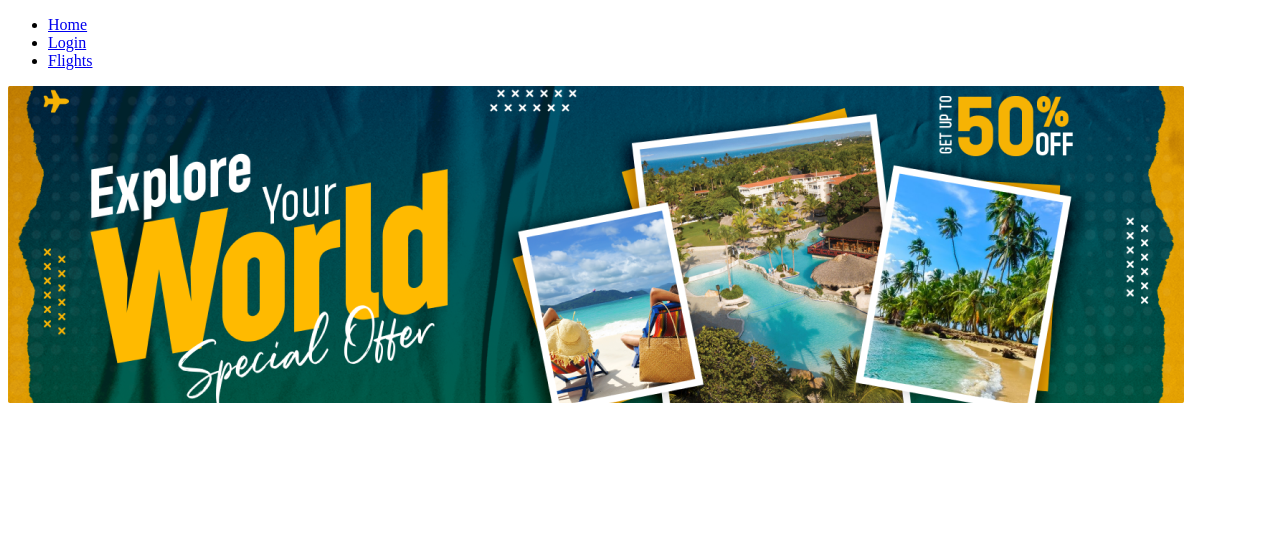
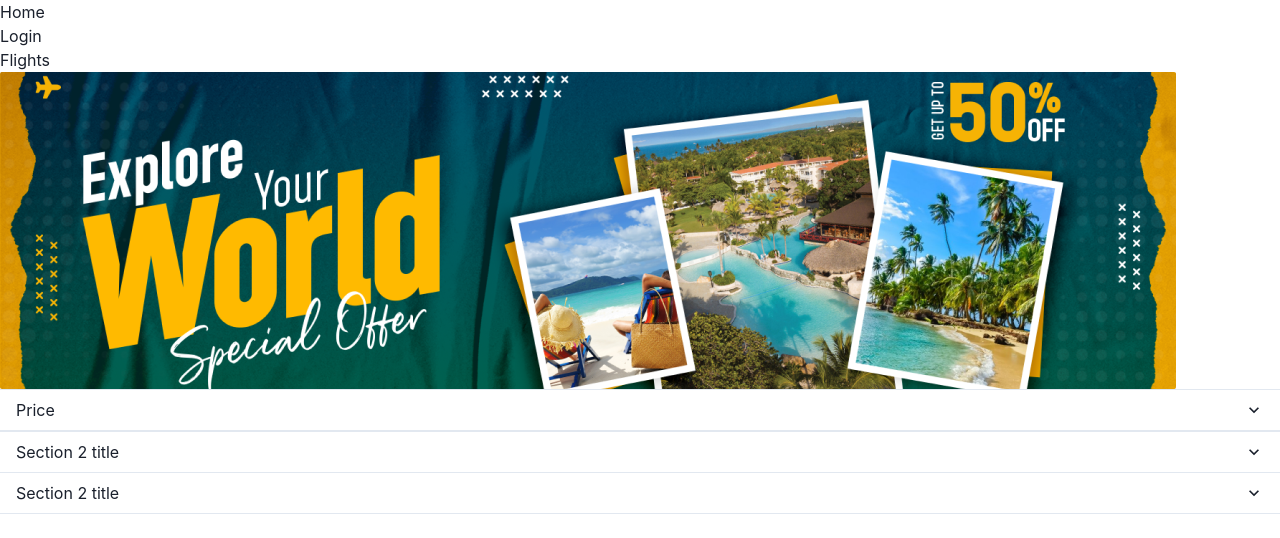
Before and after one commit to wilmer990413/profundizacion-sprint2-modulo2-eflight, a React (Vite) app: page /flights in a window 1280 px wide. Shown: the top 538 px of the page. Built offline with nearby package versions, Linux system fonts and the light colour scheme.

Commit message:
Fisrt Commit
Estructura de filtros de vuelos

```diff
--- a/package.json
+++ b/package.json
@@ -10,7 +10,11 @@
     "preview": "vite preview"
   },
   "dependencies": {
+    "@chakra-ui/react": "^2.8.1",
+    "@emotion/react": "^11.11.1",
+    "@emotion/styled": "^11.11.0",
     "axios": "^1.5.1",
+    "framer-motion": "^10.16.4",
     "react": "^18.2.0",
     "react-dom": "^18.2.0",
     "react-router-dom": "^6.17.0"
--- a/src/main.jsx
+++ b/src/main.jsx
@@ -2,9 +2,13 @@ import React from 'react'
 import ReactDOM from 'react-dom/client'
 import NavRoutes from './routes/routes.jsx';
 import {BrowserRouter} from "react-router-dom";
+import { ChakraProvider } from '@chakra-ui/react'
 
 ReactDOM.createRoot(document.getElementById('root')).render(
-  <BrowserRouter>
-    <NavRoutes />
-  </BrowserRouter>,
+  <ChakraProvider>
+    <BrowserRouter>
+      <NavRoutes />
+    </BrowserRouter>
+  </ChakraProvider>
+  ,
 )
--- a/src/pages/flights/flights.jsx
+++ b/src/pages/flights/flights.jsx
@@ -1,13 +1,120 @@
-import React from 'react';
+import {React, useState} from 'react';
 import exploreWorld from '../../../public/exploreYourWorld.png';
+import {
+    Accordion,
+    AccordionItem,
+    AccordionButton,
+    AccordionPanel,
+    AccordionIcon,
+    Box,
+    Slider,
+    SliderTrack,
+    SliderFilledTrack,
+    SliderThumb,
+    SliderMark,
+    Radio,
+    RadioGroup,
+    Stack,
+} from '@chakra-ui/react'
 
 function Flights() {
+    const [sliderValue, setSliderValue] = useState(50)
+    const labelStyles = {
+        mt: '2',
+        ml: '-2.5',
+        fontSize: 'sm',
+    }
+    const [value, setValue] = useState('1')
     return (
         <main>
             <section>
-                <img src={exploreWorld} alt="" />
+                <figure>
+                    <img src={exploreWorld} alt="Image Special Offer" />
+                </figure>
             </section>
             <section>
+                <article>
+                    <div>
+                        <Accordion allowMultiple>
+                            <AccordionItem>
+                                <h2>
+                                    <AccordionButton>
+                                        <Box as="span" flex='1' textAlign='left'>
+                                            Price
+                                        </Box>
+                                        <AccordionIcon />
+                                    </AccordionButton>
+                                </h2>
+                                <AccordionPanel pb={4}>
+                                    <RadioGroup onChange={setValue} value={value}>
+                                        <Stack>
+                                            <Radio value='1'>Lowest price</Radio>
+                                            <Radio value='2'>Highest price</Radio>
+                                        </Stack>
+                                    </RadioGroup>
+                                </AccordionPanel>
+                            </AccordionItem>
+                        </Accordion>
+                        <Accordion allowMultiple>
+                            <AccordionItem>
+                                <h2>
+                                    <AccordionButton>
+                                        <Box as="span" flex='1' textAlign='left'>
+                                            Section 2 title
+                                        </Box>
+                                        <AccordionIcon />
+                                    </AccordionButton>
+                                </h2>
+                                <AccordionPanel pb={4}>
+
+                                </AccordionPanel>
+                            </AccordionItem>
+                            <AccordionItem>
+                                <h2>
+                                    <AccordionButton>
+                                        <Box as="span" flex='1' textAlign='left'>
+                                            Section 2 title
+                                        </Box>
+                                        <AccordionIcon />
+                                    </AccordionButton>
+                                </h2>
+                                <AccordionPanel>
+                                    <Box pt={6} pb={2}>
+                                        <Slider aria-label='slider-ex-6' onChange={(val) => setSliderValue(val)}>
+                                            <SliderMark value={25} {...labelStyles}>
+                                                25%
+                                            </SliderMark>
+                                            <SliderMark value={50} {...labelStyles}>
+                                                50%
+                                            </SliderMark>
+                                            <SliderMark value={75} {...labelStyles}>
+                                                75%
+                                            </SliderMark>
+                                            <SliderMark
+                                                value={sliderValue}
+                                                textAlign='center'
+                                                bg='blue.500'
+                                                color='white'
+                                                mt='-10'
+                                                ml='-5'
+                                                w='12'
+                                            >
+                                                {sliderValue}%
+                                            </SliderMark>
+                                            <SliderTrack>
+                                                <SliderFilledTrack />
+                                            </SliderTrack>
+                                            <SliderThumb />
+                                        </Slider>
+                                    </Box>
+                                </AccordionPanel>
+                            </AccordionItem>
+                        </Accordion>
+                    </div>
+                    <div></div>
+                </article>
+                <article>
+                </article>
             </section>
         </main>
     )
```
Also changed, not shown: 1 other file (tests, documents, lock files or other folders).
